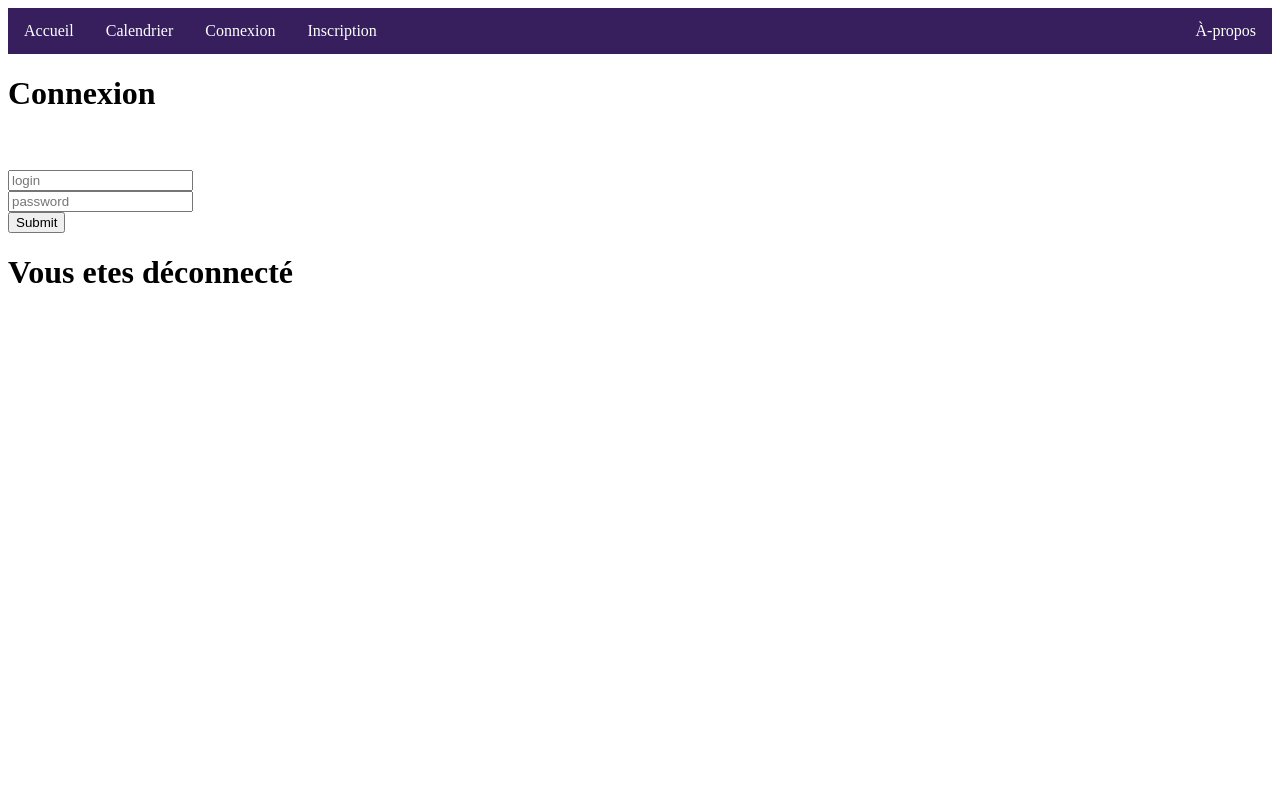
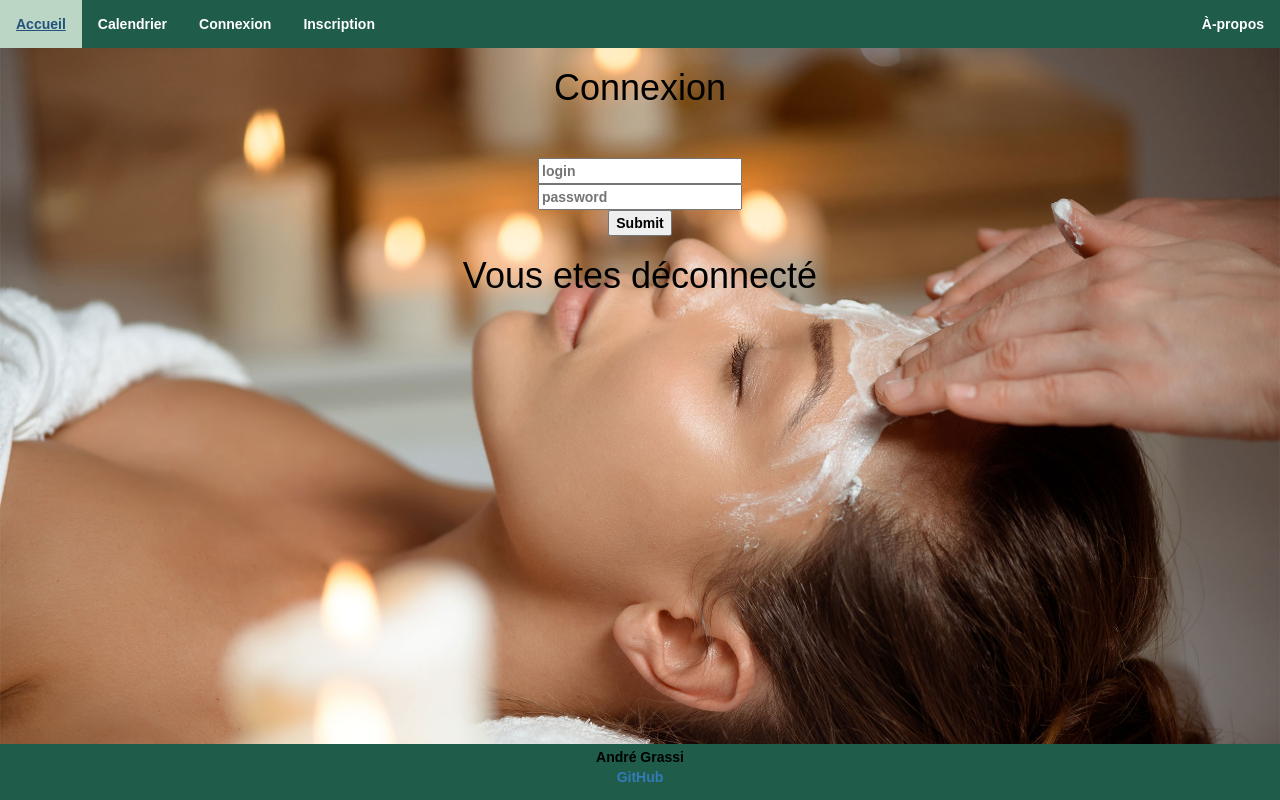
Before and after one commit to grassi-andre/reservation-salles, a PHP site: page /connexion.php in a window 1280 px wide. Run offline with PHP 8.4, Linux system fonts and the light colour scheme.

Commit message:
footer ajouter css rajouter image et cadre pour resa tout marche

```diff
--- a/connexion.php
+++ b/connexion.php
@@ -1,5 +1,6 @@
 <?php
 session_start();
+
 
 
 $servname = 'localhost';
@@ -65,19 +66,16 @@ $mdp ='root';
     <meta http-equiv="X-UA-Compatible" content="IE=edge">
     <meta name="viewport" content="width=device-width, initial-scale=1.0">
     <link rel="stylesheet" href="style.css">
-    <title>connexion</title>
+    <link rel="stylesheet" href="https://stackpath.bootstrapcdn.com/bootstrap/3.4.1/css/bootstrap.min.css">
+    <title>Connexion</title>
 </head>
-<body>
+<body id="imgfond5">
 <?php
     include ('header.php') ;
 ?>
 
 
-
-
-
-
-<div class="connexion">
+<div class="connexionform">
     <main class="main2 ">
 
         <div class="container2">
@@ -113,14 +111,18 @@ include ('header.php') ;
                             else
                             if(!isset($_SESSION['id'])){
                                 echo 'Vous etes déconnecté';
-                }
+                            }?>
 
-
-            ?></h1>
+                        </h1>
 
     </main>
 
+
 </div>
-
+<footer>
+    <?php
+    include('footer.html')
+    ?>
+</footer>
 </body>
 </html>
--- /dev/null
+++ b/footer.html
@@ -0,0 +1,25 @@
+<!DOCTYPE html>
+<html lang="en">
+<head>
+  <meta charset="UTF-8">
+  <meta http-equiv="X-UA-Compatible" content="IE=edge">
+  <meta name="viewport" content="width=device-width, initial-scale=1.0">
+  <title>footer</title>
+</head>
+<body>
+
+
+  <div class="footer">
+
+    <footer>
+
+      <p>André Grassi<br>
+      <a href="https://github.com/grassi-andre/reservation-salles">GitHub</a></p>
+
+    </footer>
+
+  </div>
+
+
+</body>
+</html>
--- a/style.css
+++ b/style.css
@@ -1,3 +1,95 @@
+@import url("https://fonts.googleapis.com/css2?family=Poppins:ital,wght@1,100&display=swap");
+* {
+  font-family: Montserrat, sans-serif;
+  font-weight: bold;
+  font-size: 1em;
+  color: black;
+}
+
+.connexionform{
+  display: flex;
+  justify-content: center;
+  align-content: center;
+  text-align: center;
+}
+
+#imgfond1{
+  background-image: url(img/img2.jpeg);
+  background-size: cover;
+  text-align: center;
+  margin-top: 0%;
+}
+
+#imgfond2{
+  background-image: url(img/img2.jpeg);
+  background-size: cover;
+  text-align: center;
+  margin-top: 0%;
+}
+
+#imgfond3{
+  background-image: url(img/img2.jpeg);
+  background-size: cover;
+  text-align: center;
+  margin-top: 0%;
+}
+
+#imgfond4{
+  background-image: url(img/img2.jpeg);
+  background-size: cover;
+  text-align: center;
+  margin-top: 0%;
+}
+
+#imgfond5{
+  background-image: url(img/img2.jpeg);
+  background-size: cover;
+  text-align: center;
+  margin-top: 0%;
+}
+
+#imgfond6{
+  background-image: url(img/img2.jpeg);
+  background-size: cover;
+  text-align: center;
+  margin-top: 0%;
+}
+
+#imgfond7{
+  background-image: url(img/img2.jpeg);
+  background-size: cover;
+  text-align: center;
+  margin-top: 0%;
+}
+
+.profilform{
+  display: flex;
+  justify-content: center;
+  align-content: center;
+  text-align: center;
+}
+
+
+.h1a{
+  text-align: center;
+  font-weight: bolder;
+  color: rgb(31, 92, 74);;
+
+}
+
+
+/*  FOOTER  */
+
+.footer {
+  text-align: center;
+  padding: 3px;
+  background-color: rgb(31, 92, 74);
+  position:absolute;
+  bottom:0;
+  width: 100%;
+}
+
+
 /*  HEADER  */
 
 ul {
@@ -5,7 +97,7 @@ ul {
     margin: 0;
     padding: 0;
     overflow: hidden;
-    background-color: rgb(54, 31, 92);
+    background-color: rgb(31, 92, 74);
   }
 
   li {
@@ -22,5 +114,5 @@ ul {
 
   /* Pour changer la couleur de la navbar  */
   li a:hover {
-    background-color: rgb(54, 31, 92);
+    background-color: rgb(188, 214, 197);
   }
```
Also changed, not shown: index.php (+12 -6 lines), inscription.php (+11 -18 lines), planning.php (+7 -2 lines), profil.php (+15 -3 lines), reservation-form.php (+8 -1 lines), reservation.php (+55 -16 lines), img/img1.png (added), img/img2.jpeg (added), 1 other file. Lines whose indentation alone changed are shown as unchanged.
